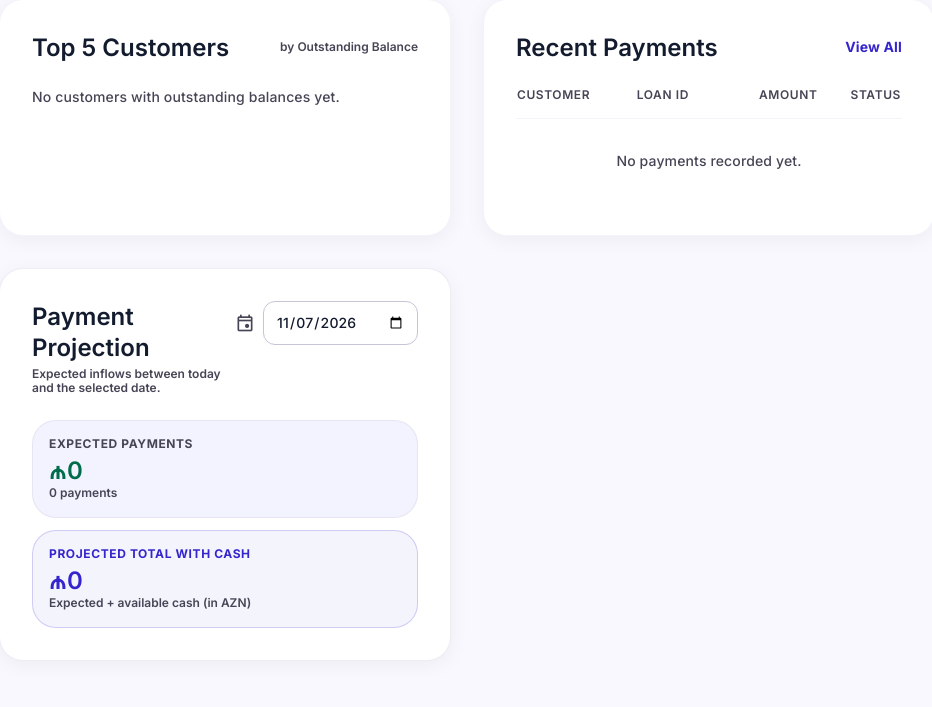
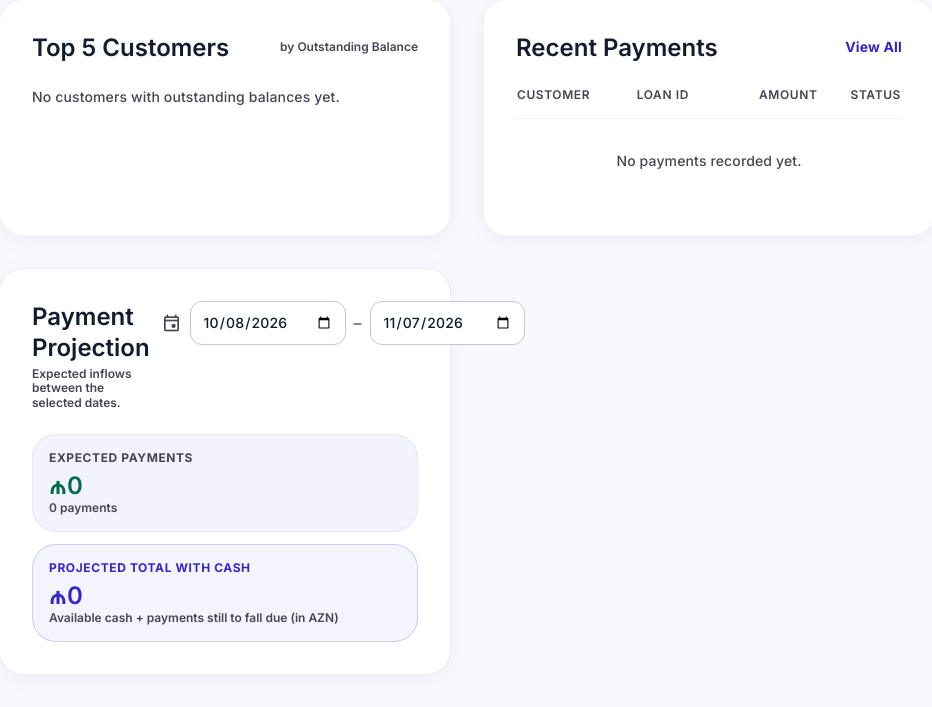
Before and after one commit to codeguy085/Budget, a Django app: page / in a window 1280 px wide. Shown: the part 1063-1770 px from the top of the page, without its empty margins (313-1245 px from the left). Before the commit the page ends 1691 px from the top, so only its background shows below. Run offline with Django 5.2, Linux system fonts and the light colour scheme; the visitor is signed in with stand-in values (Sample User, id 1); data comes from the database, SQL or seed files in the repository; data that the repository does not hold is empty; some libraries are stand-ins or nearby versions.

Commit message:
payment projection past dates

```diff
--- a/loan/views.py
+++ b/loan/views.py
@@ -1116,18 +1116,22 @@ def dashboard(request):
         cash['AZN'] + cash['USD'] * usd_rate + cash['EUR'] * eur_rate + available_azn
     ))
 
-    future_payments = []
+    # Every instalment still outstanding on an active loan. The range starts at
+    # paid_month() + 1, so these are the unpaid ones -- including any whose due
+    # date has already passed, which is what lets the projection look backwards
+    # over arrears as well as forwards.
+    projection_payments = []
     for l in active_loans:
         paid_by_now = l.paid_month()
         for month_num in range(paid_by_now + 1, l.term + 1):
             due = _add_months(l.start.date(), month_num)
-            if due >= today:
-                future_payments.append({'date': due.isoformat(), 'amount': l.monthly_payment})
-    future_payments.sort(key=lambda x: x['date'])
-    context['future_payments_data'] = future_payments
+            projection_payments.append({'date': due.isoformat(), 'amount': l.monthly_payment})
+    projection_payments.sort(key=lambda x: x['date'])
+    context['projection_payments_data'] = projection_payments
 
     from datetime import timedelta as _td
     default_projection_end = today + _td(days=30)
+    context['default_projection_start_iso'] = today.isoformat()
     context['default_projection_end_iso'] = default_projection_end.isoformat()
 
     return render(request, 'dashboard.html', context)
--- a/templates/dashboard.html
+++ b/templates/dashboard.html
@@ -586,11 +586,13 @@
     <div class="flex flex-col sm:flex-row sm:items-start sm:justify-between gap-3 mb-6">
       <div>
         <h2 class="text-headline-md font-headline-md text-on-surface">{% trans "Payment Projection" %}</h2>
-        <p class="text-label-sm text-on-surface-variant mt-1">{% trans "Expected inflows between today and the selected date." %}</p>
+        <p class="text-label-sm text-on-surface-variant mt-1">{% trans "Expected inflows between the selected dates." %}</p>
       </div>
-      <div class="flex items-center gap-2 flex-shrink-0">
-        <span class="material-symbols-outlined text-on-surface-variant text-[20px]">event</span>
-        <input id="projection-date" type="date" min="{{ today_iso }}" value="{{ default_projection_end_iso }}" class="h-11 px-3 bg-surface-container-lowest border border-outline-variant rounded-xl text-label-md font-medium text-on-surface focus:ring-2 focus:ring-primary focus:border-transparent outline-none transition-all"/>
+      <div class="flex items-center gap-2 flex-shrink-0 w-full sm:w-auto">
+        <span class="material-symbols-outlined text-on-surface-variant text-[20px] flex-shrink-0">event</span>
+        <input id="projection-start" type="date" value="{{ default_projection_start_iso }}" aria-label="{% trans 'Projection start date' %}" class="h-11 px-2 sm:px-3 flex-1 sm:flex-none min-w-0 bg-surface-container-lowest border border-outline-variant rounded-xl text-label-md font-medium text-on-surface focus:ring-2 focus:ring-primary focus:border-transparent outline-none transition-all"/>
+        <span class="text-on-surface-variant flex-shrink-0">&ndash;</span>
+        <input id="projection-end" type="date" value="{{ default_projection_end_iso }}" aria-label="{% trans 'Projection end date' %}" class="h-11 px-2 sm:px-3 flex-1 sm:flex-none min-w-0 bg-surface-container-lowest border border-outline-variant rounded-xl text-label-md font-medium text-on-surface focus:ring-2 focus:ring-primary focus:border-transparent outline-none transition-all"/>
       </div>
     </div>
     <div class="space-y-3 flex-1">
@@ -598,11 +600,12 @@
         <p class="text-label-sm text-on-surface-variant uppercase tracking-wider font-bold">{% trans "Expected payments" %}</p>
         <p class="text-headline-md font-headline-md text-secondary mt-1 truncate" id="projection-payments">₼0</p>
         <p class="text-label-sm text-on-surface-variant" id="projection-count">0 {% trans "payments" %}</p>
+        <p class="text-label-sm text-error font-bold mt-1 hidden" id="projection-overdue"></p>
       </div>
       <div class="p-4 rounded-2xl bg-primary/5 border border-primary/20">
         <p class="text-label-sm text-primary uppercase tracking-wider font-bold">{% trans "Projected total with cash" %}</p>
         <p class="text-headline-md font-headline-md text-primary mt-1 truncate" id="projection-total">₼0</p>
-        <p class="text-label-sm text-on-surface-variant">{% trans "Expected + available cash (in AZN)" %}</p>
+        <p class="text-label-sm text-on-surface-variant">{% trans "Available cash + payments still to fall due (in AZN)" %}</p>
       </div>
     </div>
   </div>
@@ -627,28 +630,59 @@
 </section>
 {% endif %}
 
-{{ future_payments_data|json_script:"future-payments-data" }}
+{{ projection_payments_data|json_script:"projection-payments-data" }}
 <script>
   (function () {
-    const data = JSON.parse(document.getElementById('future-payments-data').textContent);
+    const data = JSON.parse(document.getElementById('projection-payments-data').textContent);
     const availableCashAzn = {{ available_cash_azn }};
-    const input = document.getElementById('projection-date');
+    const startInput = document.getElementById('projection-start');
+    const endInput = document.getElementById('projection-end');
     const paymentsEl = document.getElementById('projection-payments');
     const countEl = document.getElementById('projection-count');
     const totalEl = document.getElementById('projection-total');
+    const overdueEl = document.getElementById('projection-overdue');
+    const todayIso = '{{ today_iso }}';
     function fmt(n) { return '₼' + n.toLocaleString('en-US'); }
+    function countLabel(n) {
+      return n + ' ' + (n === 1 ? '{% trans "payment" %}' : '{% trans "payments" %}');
+    }
+    function render(sum, count, overdue) {
+      paymentsEl.textContent = fmt(sum);
+      countEl.textContent = countLabel(count);
+      // Available cash is a balance as of today, and already accounts for
+      // everything collected so far. Only instalments that have not yet fallen
+      // due can be added to it -- anything dated earlier is arrears, money that
+      // was owed and never arrived, so adding it would overstate the total.
+      totalEl.textContent = fmt(sum - overdue + availableCashAzn);
+      overdueEl.textContent = overdue > 0
+        ? fmt(overdue) + ' {% trans "overdue in this range" %}'
+        : '';
+      overdueEl.classList.toggle('hidden', overdue <= 0);
+    }
     function recalc() {
-      const end = input.value;
-      if (!end) { paymentsEl.textContent = '₼0'; countEl.textContent = '0'; totalEl.textContent = fmt(availableCashAzn); return; }
-      let sum = 0, count = 0;
+      const start = startInput.value;
+      const end = endInput.value;
+      // Stop the end picker offering dates before the start of the window.
+      if (start) endInput.min = start;
+      if (!start || !end || end < start) { render(0, 0, 0); return; }
+      let sum = 0, count = 0, overdue = 0;
+      // `data` is sorted by date, so skip ahead to the window and stop past it.
       for (const p of data) {
-        if (p.date <= end) { sum += p.amount; count++; } else break;
+        if (p.date < start) continue;
+        if (p.date > end) break;
+        sum += p.amount;
+        count++;
+        if (p.date < todayIso) overdue += p.amount;
       }
-      paymentsEl.textContent = fmt(sum);
-      countEl.textContent = count + ' ' + (count === 1 ? '{% trans "payment" %}' : '{% trans "payments" %}');
-      totalEl.textContent = fmt(sum + availableCashAzn);
+      render(sum, count, overdue);
     }
-    if (input) { input.addEventListener('change', recalc); input.addEventListener('input', recalc); recalc(); }
+    if (startInput && endInput) {
+      for (const el of [startInput, endInput]) {
+        el.addEventListener('change', recalc);
+        el.addEventListener('input', recalc);
+      }
+      recalc();
+    }
   })();
 </script>
 {% endblock %}
```
Also changed, not shown: locale/az/LC_MESSAGES/django.po.
